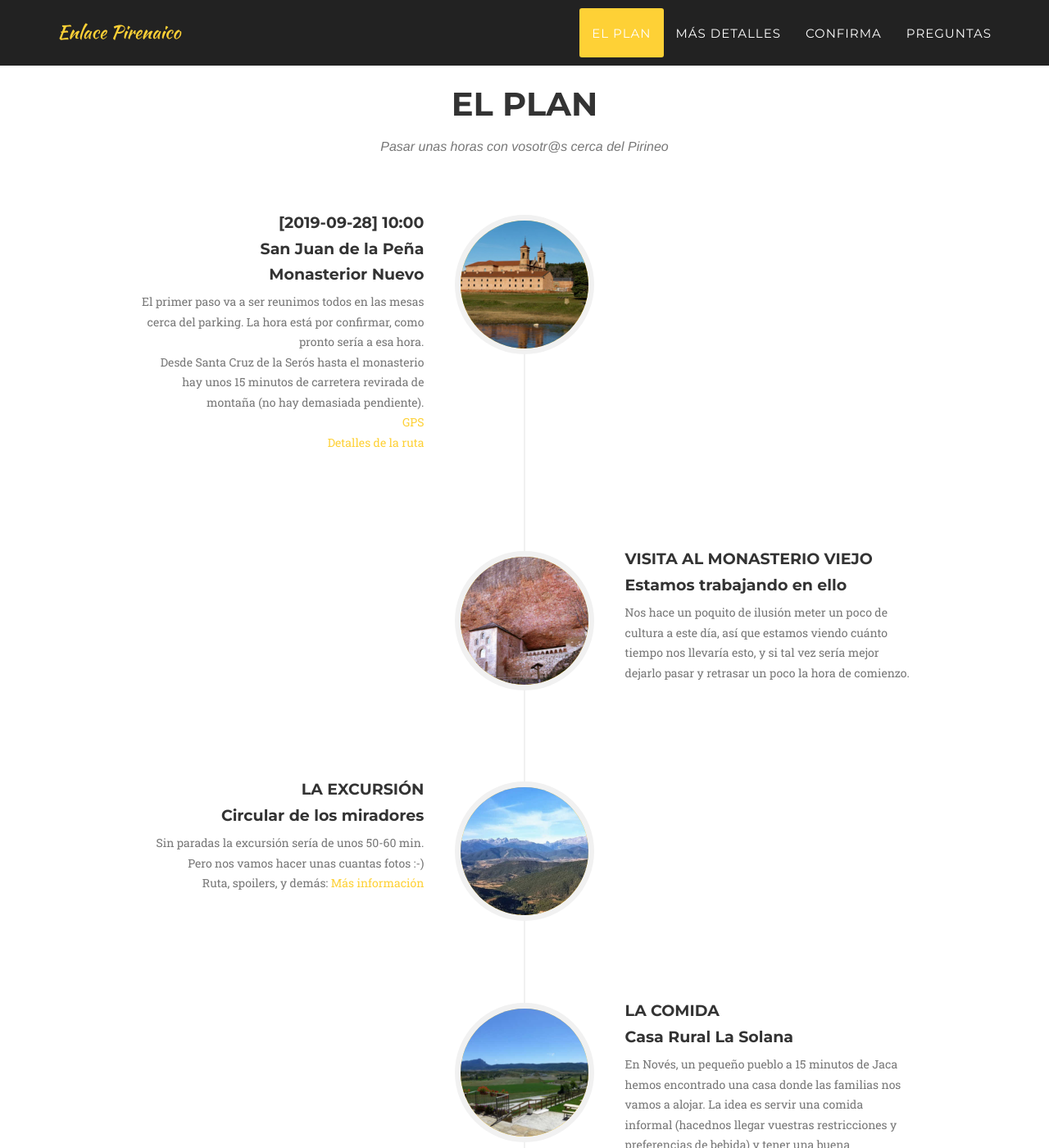
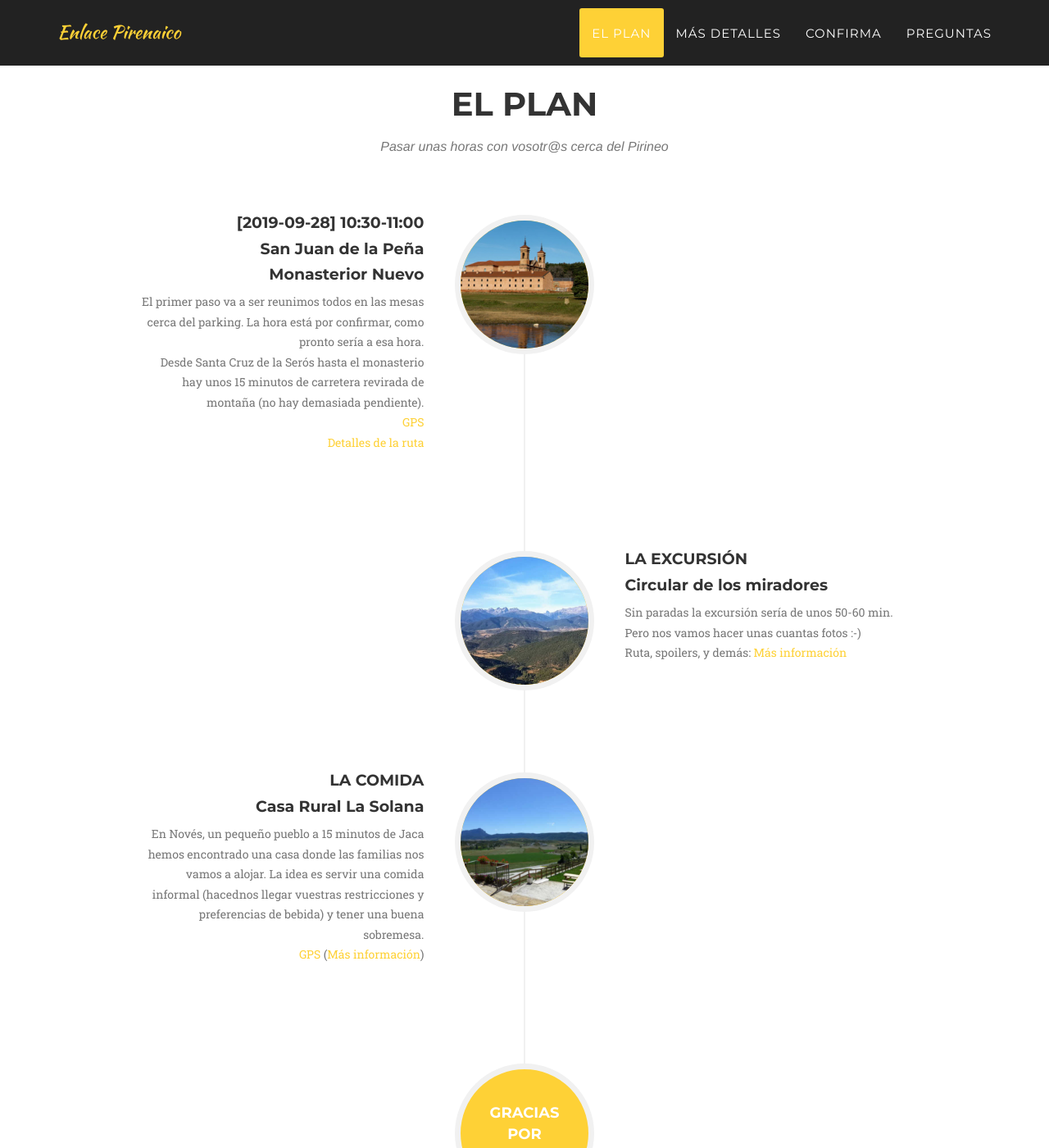
Before and after one commit to figarocorso/enlace-pirenaico, a Jekyll site: the page built from index.html, in a window 1280 px wide and 1400 px high, scrolled down 803 px. Shown: the whole window at 82% size. Built offline with Jekyll 4.4.1, drawn with Linux system fonts in a browser that asks for light colours; some web fonts are replaced.

Commit message:
Remove cultural visit

```diff
--- a/_includes/el_plan.html
+++ b/_includes/el_plan.html
@@ -16,7 +16,7 @@
                             </div>
                             <div class="timeline-panel">
                                 <div class="timeline-heading">
-                                    <h4>[2019-09-28] 10:00</h4>
+                                    <h4>[2019-09-28] 10:30-11:00</h4>
                                     <h4 class="subheading">San Juan de la Peña</h4>
                                     <h4 class="subheading">Monasterior Nuevo</h4>
                                 </div>
@@ -29,20 +29,6 @@
                             </div>
                         </li>
                         <li class="timeline-inverted">
-                            <div class="timeline-image">
-                                <img class="img-circle img-responsive" src="img/portfolio/monasterio-viejo-squared.jpg" alt="">
-                            </div>
-                            <div class="timeline-panel">
-                                <div class="timeline-heading">
-                                    <h4>Visita al Monasterio Viejo</h4>
-                                    <h4 class="subheading">Estamos trabajando en ello</h4>
-                                </div>
-                                <div class="timeline-body">
-                                    <p class="text-muted">Nos hace un poquito de ilusión meter un poco de cultura a este día, así que estamos viendo cuánto tiempo nos llevaría esto, y si tal vez sería mejor dejarlo pasar y retrasar un poco la hora de comienzo.</p>
-                                </div>
-                            </div>
-                        </li>
-                        <li>
                             <div class="timeline-image">
                                 <img class="img-circle img-responsive" src="img/portfolio/balcon-pirineos-squared.jpg" alt="">
                             </div>
@@ -57,7 +43,7 @@
                                 </div>
                             </div>
                         </li>
-                        <li class="timeline-inverted">
+                        <li>
                             <div class="timeline-image">
                                 <img class="img-circle img-responsive" src="img/portfolio/solana-squared.jpg" alt="">
                             </div>
```
